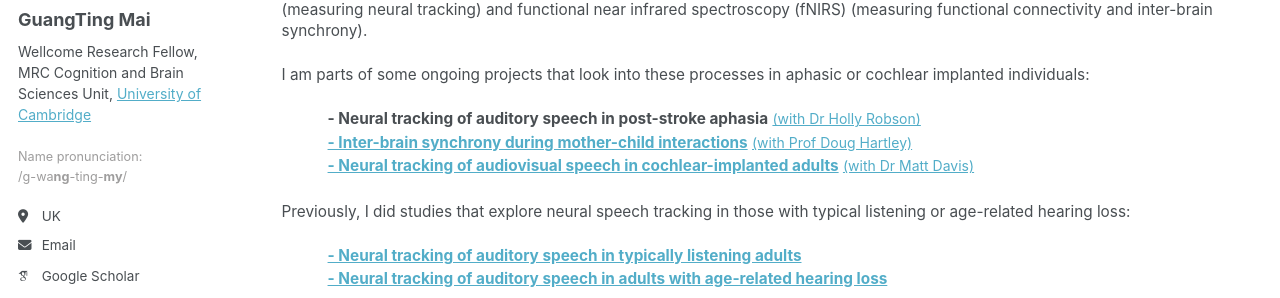
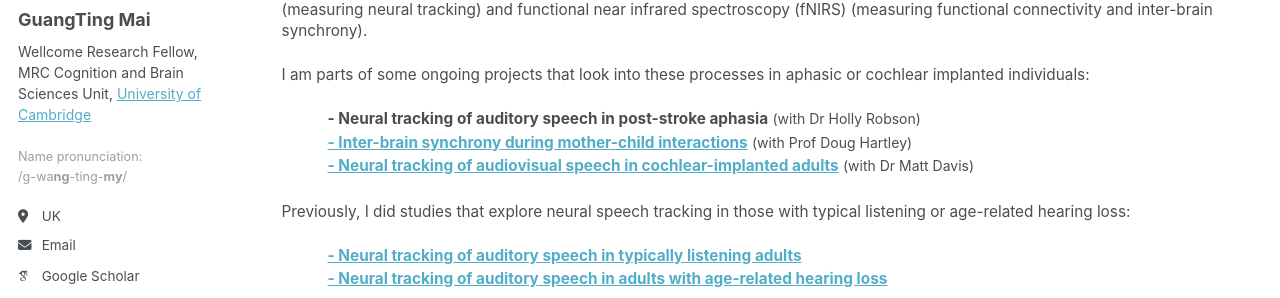
Before and after one commit to guangtingmai/guangtingmai.github.io, a Jekyll site: the page built from _pages/research.html, in a window 1280 px wide. Shown: the part 275-573 px from the top of the page. Built offline with Jekyll 4.4.1, drawn with Linux system fonts in a browser that asks for light colours; some web fonts are replaced.

Commit message:
Update research.html

```diff
--- a/_pages/research.html
+++ b/_pages/research.html
@@ -14,9 +14,9 @@ author_profile: true
   (measuring functional connectivity and inter-brain synchrony).</span></p>
 <p><span style="font-size: 11.5pt;line-height: 1.3;display: block;margin-bottom: 0.05vh">I am parts of some ongoing projects that look into these processes in aphasic or cochlear implanted individuals:</span></p>
 <p>
-  <span style="font-size: 11.5pt;line-height: 1.5;display: block;margin-bottom: 0.05vh">&emsp;&emsp;&emsp;<strong>- Neural tracking of auditory speech in post-stroke aphasia</strong> <a style="font-size:10.5pt;">(with Dr Holly Robson)</a></span>
-  <span style="font-size: 11.5pt;line-height: 1.5;display: block;margin-bottom: 0.05vh">&emsp;&emsp;&emsp;<a href="https://guangtingmai.github.io/interbrain-sync/"><strong>- Inter-brain synchrony during mother-child interactions</strong></a> <a style="font-size:10.5pt;">(with Prof Doug Hartley)</a></span>
-  <span style="font-size: 11.5pt;line-height: 1.5;display: block;margin-bottom: 0.25vh">&emsp;&emsp;&emsp;<a href="https://guangtingmai.github.io/crossmodal-ci/"><strong>- Neural tracking of audiovisual speech in cochlear-implanted adults</strong></a> <a style="font-size:10.5pt;">(with Dr Matt Davis)</a></span>
+  <span style="font-size: 11.5pt;line-height: 1.5;display: block;margin-bottom: 0.05vh">&emsp;&emsp;&emsp;<strong>- Neural tracking of auditory speech in post-stroke aphasia</strong> <span style="font-size:10.5pt;">(with Dr Holly Robson)</span></span>
+  <span style="font-size: 11.5pt;line-height: 1.5;display: block;margin-bottom: 0.05vh">&emsp;&emsp;&emsp;<a href="https://guangtingmai.github.io/interbrain-sync/"><strong>- Inter-brain synchrony during mother-child interactions</strong></a> <span style="font-size:10.5pt;">(with Prof Doug Hartley)</span></span>
+  <span style="font-size: 11.5pt;line-height: 1.5;display: block;margin-bottom: 0.25vh">&emsp;&emsp;&emsp;<a href="https://guangtingmai.github.io/crossmodal-ci/"><strong>- Neural tracking of audiovisual speech in cochlear-implanted adults</strong></a> <span style="font-size:10.5pt;">(with Dr Matt Davis)</span></span>
 </p>
 <p><span style="font-size: 11.5pt;line-height: 1.3;display: block;margin-bottom: 0.05vh">Previously, I did studies that explore neural speech tracking in those with typical listening or age-related hearing loss:</span></p>
 <p>
```
